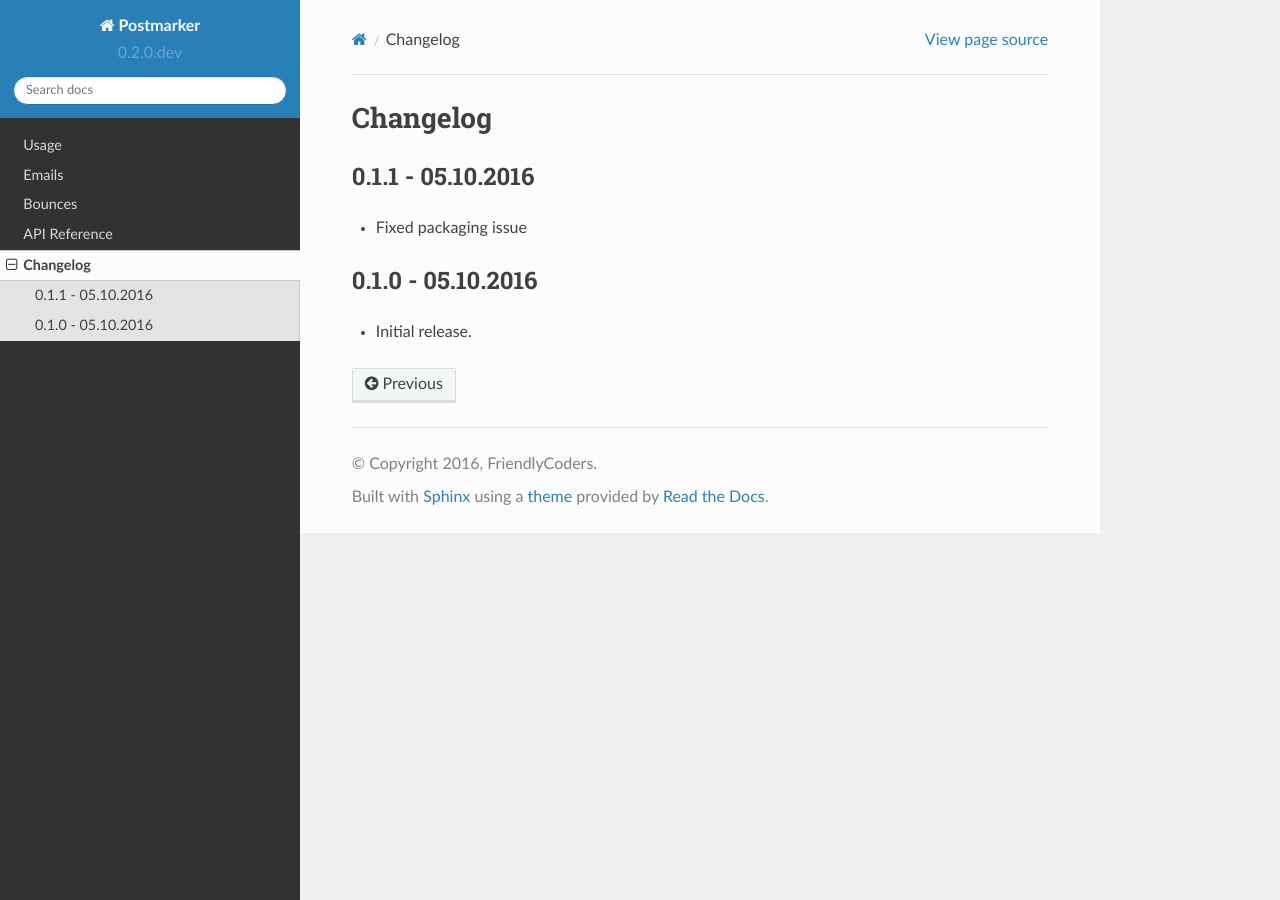
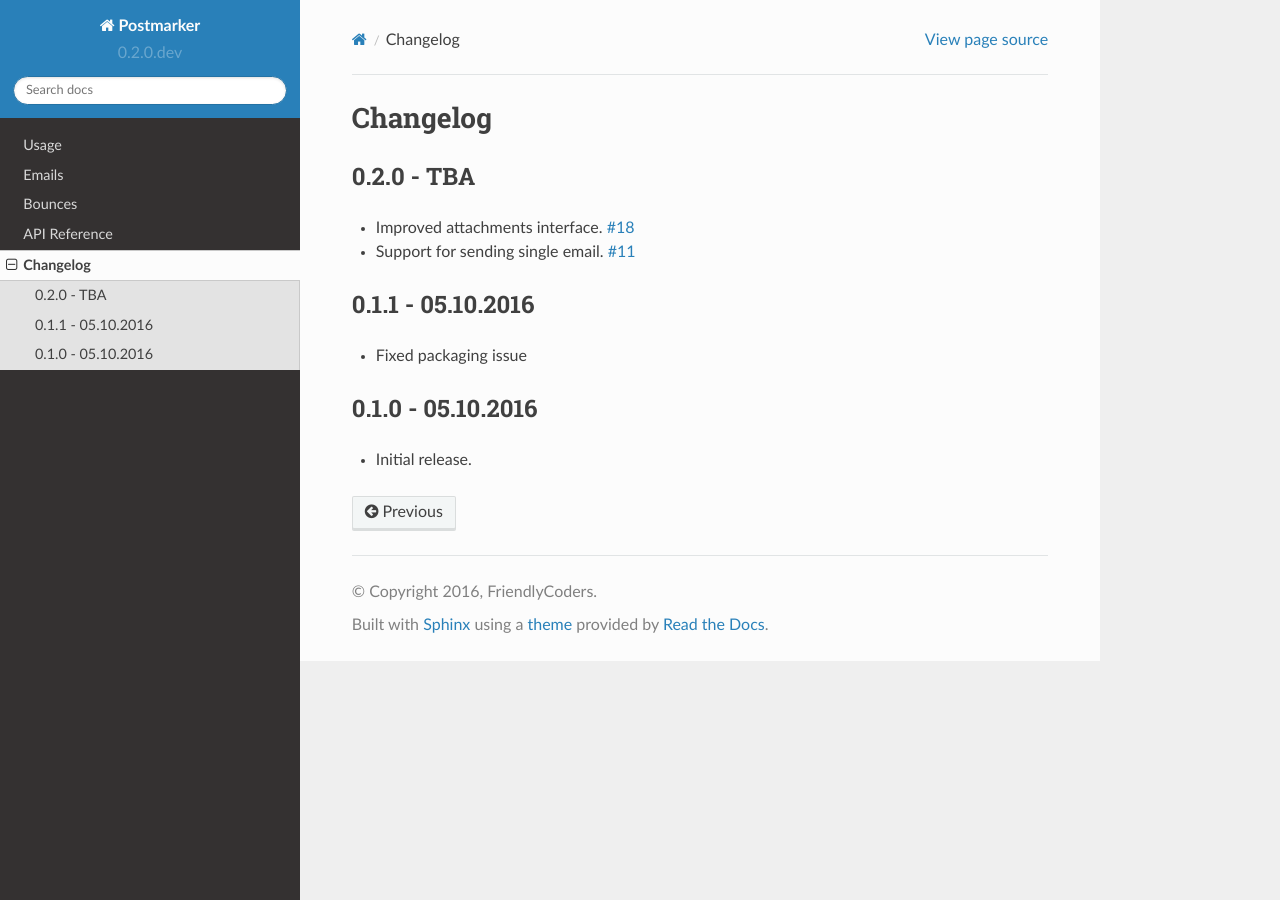
Before and after one commit to Stranger6667/postmarker, a Sphinx documentation site: the page built from docs/changelog.rst, in a window 1280 px wide. Built offline with Sphinx 7.4.7 and the Read the Docs theme 2.0.0, drawn with Linux system fonts in a browser that asks for light colours.

Commit message:
Update changelog

```diff
--- a/docs/changelog.rst
+++ b/docs/changelog.rst
@@ -2,6 +2,12 @@
 
 Changelog
 =========
+
+0.2.0 - TBA
+-----------
+
+- Improved attachments interface. `#18`_
+- Support for sending single email. `#11`_
 
 0.1.1 - 05.10.2016
 ------------------
@@ -12,3 +18,7 @@ Changelog
 ------------------
 
 - Initial release.
+
+
+.. _#18: https://github.com/FriendlyCoders/postmarker/issues/18
+.. _#11: https://github.com/FriendlyCoders/postmarker/issues/11
```
